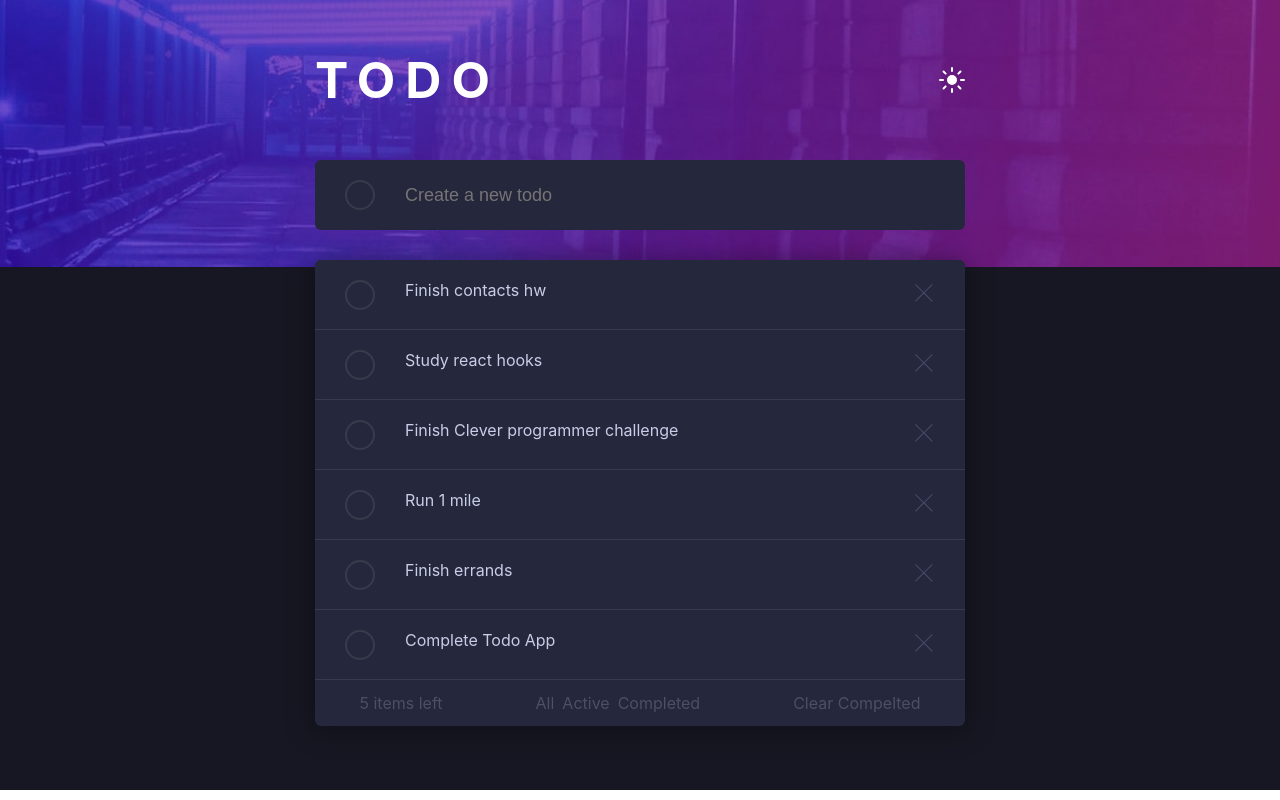
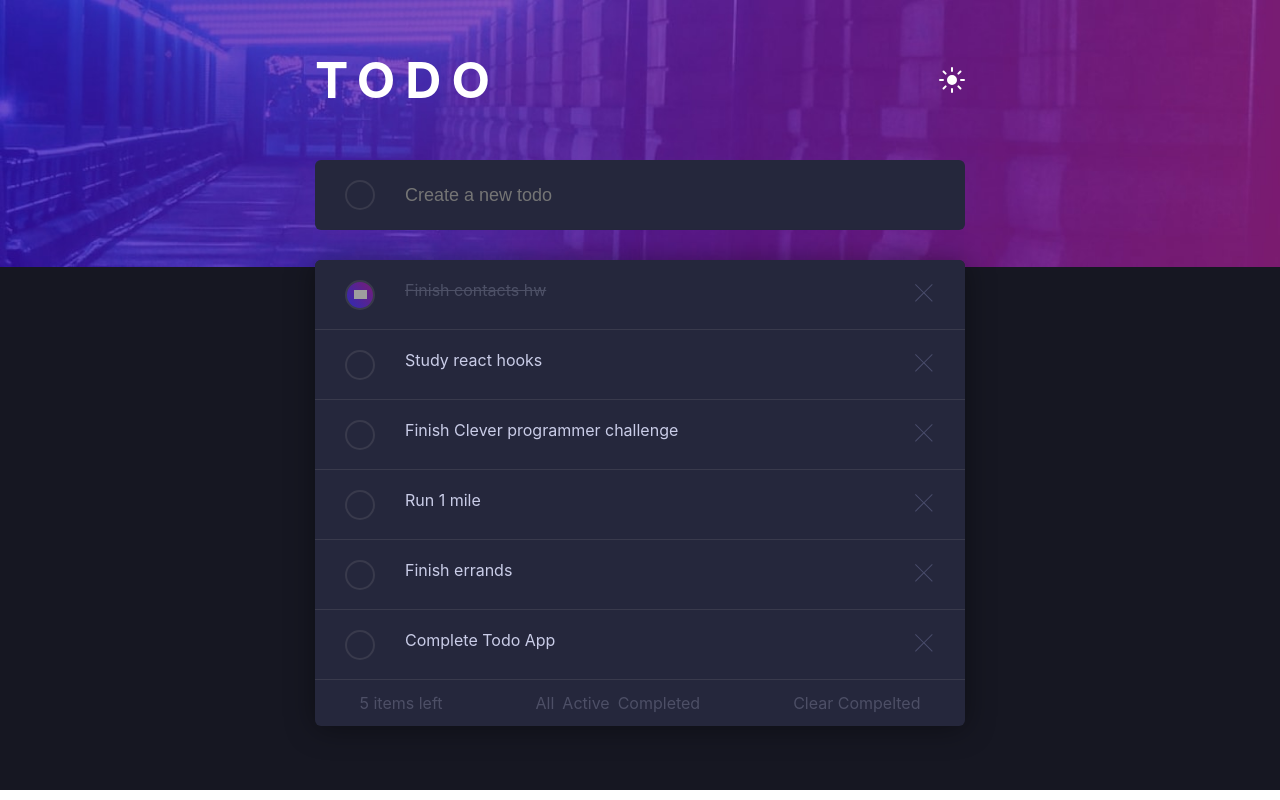
Before and after one commit to oinsur/todo-app, a React (Create React App) app: page / in a window 1280 px wide. Both pictures are taken after a click on the element 360 px from the left and 294 px from the top of the page. Built offline with nearby package versions, Linux system fonts and the light colour scheme; grey boxes are pictures that could not be loaded.

Commit message:
Modified CSS & filterControl

```diff
--- a/src/components/FilterControl.js
+++ b/src/components/FilterControl.js
@@ -1,11 +1,18 @@
 import React from 'react'
+import {useState} from 'react'
 
 export default function FilterControl() {
+  // how do we keep track of the filterStatuese?
+  const handleStatus = () => {
+    const [filterStatus, setFilterStatus] = useState("all");
+    setFilterStatus(status);
+  }
+
   return (
     <div className = "item-statuses">
-      <span>All</span>
-      <span>Active</span>
-      <span>Completed</span>
+      <span onClick = {()=> handleStatus("all")}>All</span>
+      <span onClick = {()=> handleStatus("active")}>Active</span>
+      <span onClick = {()=> handleStatus("completed")}>Completed</span>
     </div>
   )
 }
--- a/src/components/Task.js
+++ b/src/components/Task.js
@@ -1,36 +1,45 @@
 import React from 'react'
 import { useState } from 'react'
+import Check from '../images/icon-check.svg'
 
 export default function Task({text, task}) {
 
   // create a state variable to keep track of mutable tasks
   const [mutableTask, setMutableTask] = useState(task);
 
+  const checked = mutableTask.status ? "checked" : "";
+  const checkIcon = mutableTask.status ? (<img src={Check} alt="done"/>) : "";
+
+
   const markCompleted = () => {
     // when the task is clicked, CSS should be marked
     // task status should be switched
     // pull in the task in this function
+    // get access to the stats and switch the boolean
+    // update the mutableTask with the new status
+    // set the status of the task to the opposite boolean
+    setMutableTask({...mutableTask, status: !mutableTask.status});
   }
   // create a variable to make the CSS of the cross-icon active
   const makeActive = (e) => {
-    e.target.style.background = "#5a61af";
+    // e.target.style.background = "#5a61af";
   }
   const makeInactive = (e) => {
-    e.target.style.background = "none";
+    // e.target.style.background = "none";
   }
 
   return (
     // onMouseOver is the hover event
-    <div className="task-item" onMouseOver={makeActive} onMouseLeave = {makeInactive}>
-      <div className="task-text-container" onMouseLeave = {makeInactive}>
+    <div className="task-item">
+      <div className="task-text-container">
         <div className="check" onClick={markCompleted}>
-          <div className="check-mark">
-            <img src="./images/icon-check.svg" alt="check icon"></img>
+          <div className={`check-mark ${checked}`} >
+            {checkIcon}
           </div>
         </div>
 
-        <div className="task-text" onMouseLeave = {makeInactive}>
-          <p onMouseLeave = {makeInactive}>{text}</p>
+        <div className = {`task-text ${checked}`}>
+          <p>{text}</p>
         </div>
       </div>
       <div className="remove-item" onMouseLeave = {makeInactive}>
--- a/src/components/TaskList.js
+++ b/src/components/TaskList.js
@@ -2,7 +2,7 @@ import React from 'react'
 import FilterControl from './FilterControl'
 import Task from './Task'
 
-export default function TaskList({tasks, setTasks}) {
+export default function TaskList({tasks, setTasks, filterStatus, setFilterStatus}) {
   return (
     <div className="task-list-wrapper">
       <div className="task-list">
@@ -26,7 +26,9 @@ export default function TaskList({tasks, setTasks}) {
           5 items left
         </div>
         {/* FilterControl component */}
-        <FilterControl />
+        <FilterControl
+          filterStatus = {filterStatus}
+          setFilterStatus = {setFilterStatus} />
 
         <div className="items-clear">
           <span>Clear Compelted</span>
```
Also changed, not shown: src/components/TaskInput.js (line endings or trailing spaces).
